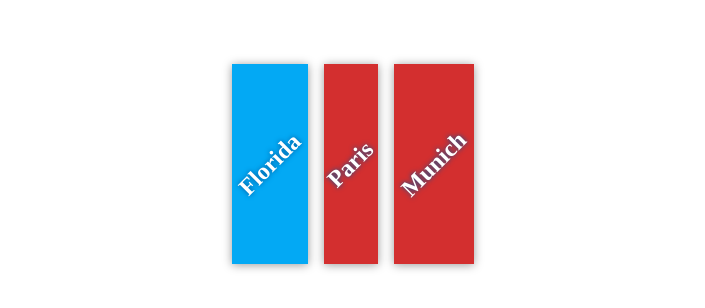
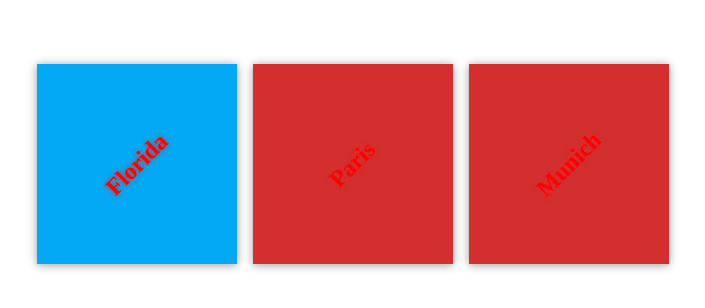
Before and after one commit to matthias8040/my-travel-plans, a plain HTML site: page index.html in a window 1280 px wide. Shown: the part 236-544 px from the top of the page, without its empty margins (287-992 px from the left). Drawn offline with Linux system fonts and the light colour scheme; files that its build step writes are made by us from their sources.

Commit message:
Change Layout

```diff
--- a/app.css
+++ b/app.css
@@ -30,10 +30,10 @@ body {
 .destination {
     background: #03a9f4;
     box-shadow: 0 1px 9px 0 rgba(0, 0, 0, 0.4);
-    color: white;
+    color: red;
     margin: 0.5em;
     min-height: 200px;
-    flex: 0 1 2 200px;
+    flex: 0 1 200px;
     display: flex;
     justify-content: center;
     align-items: center;
@@ -43,7 +43,7 @@ body {
 h2 {
     margin: 0;
     transform: rotate(-45deg);
-    text-shadow: 0 0 5px #01579b;
+    text-shadow: 0 0 5px #d32f2f;
 }
 
 #florida {
```
